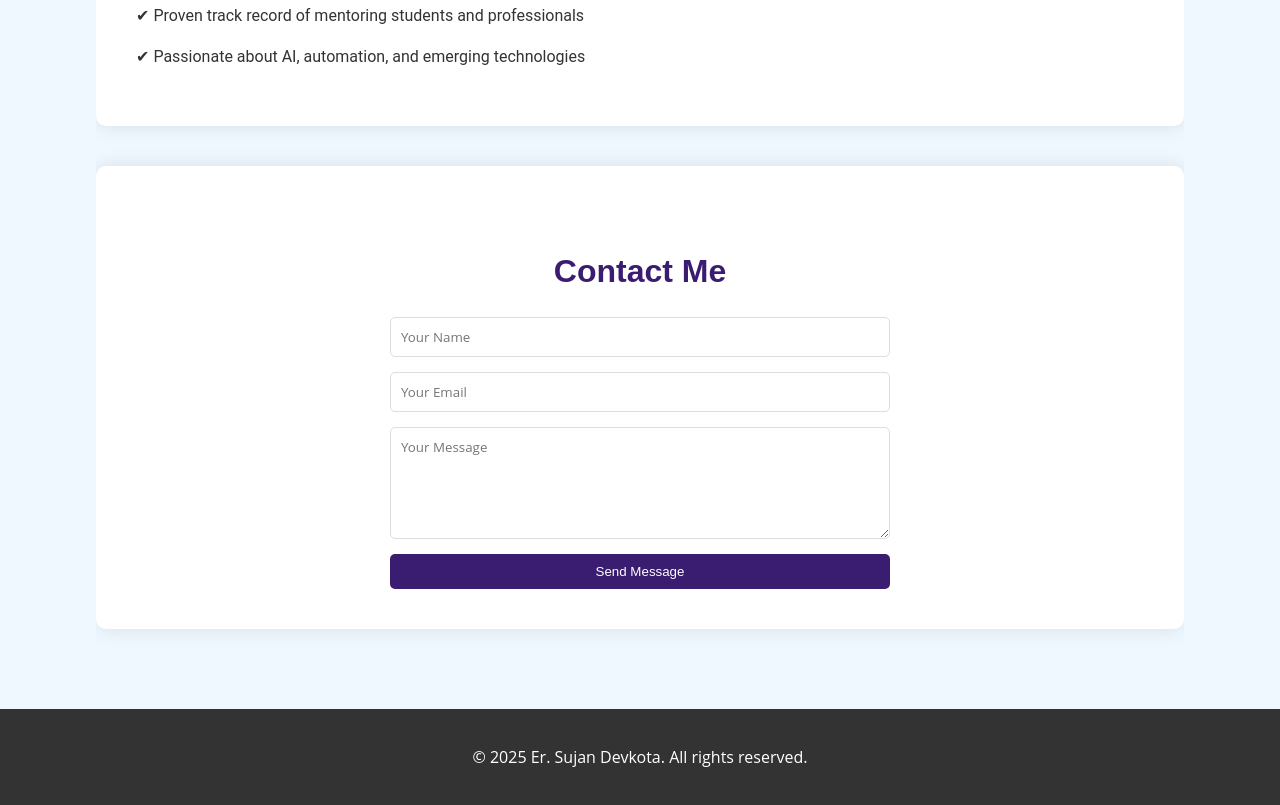
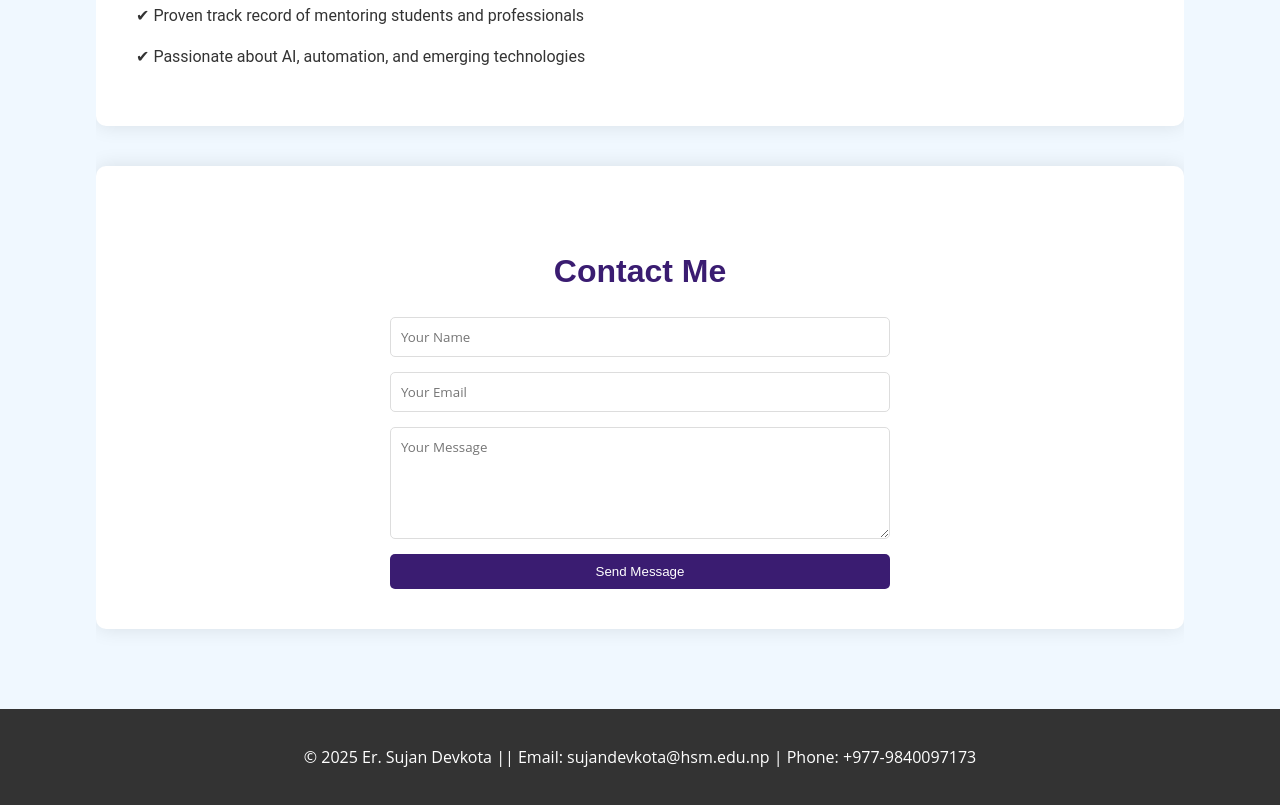
Before and after one commit to SujDev15/WebSite_Personal, a plain HTML site: page index.html in a window 1280 px wide. Shown: the part 2704-3509 px from the top of the page. Drawn offline with Linux system fonts and the light colour scheme.

Commit message:
Update index.html

```diff
--- a/index.html
+++ b/index.html
@@ -201,7 +201,7 @@
         </div>
     </div>
     <footer>
-        <p>© 2025 Er. Sujan Devkota. All rights reserved.</p>
+        <p>© 2025 Er. Sujan Devkota || Email: sujandevkota@hsm.edu.np | Phone: +977-9840097173</p>
     </footer>
 </body>
 </html>
```
